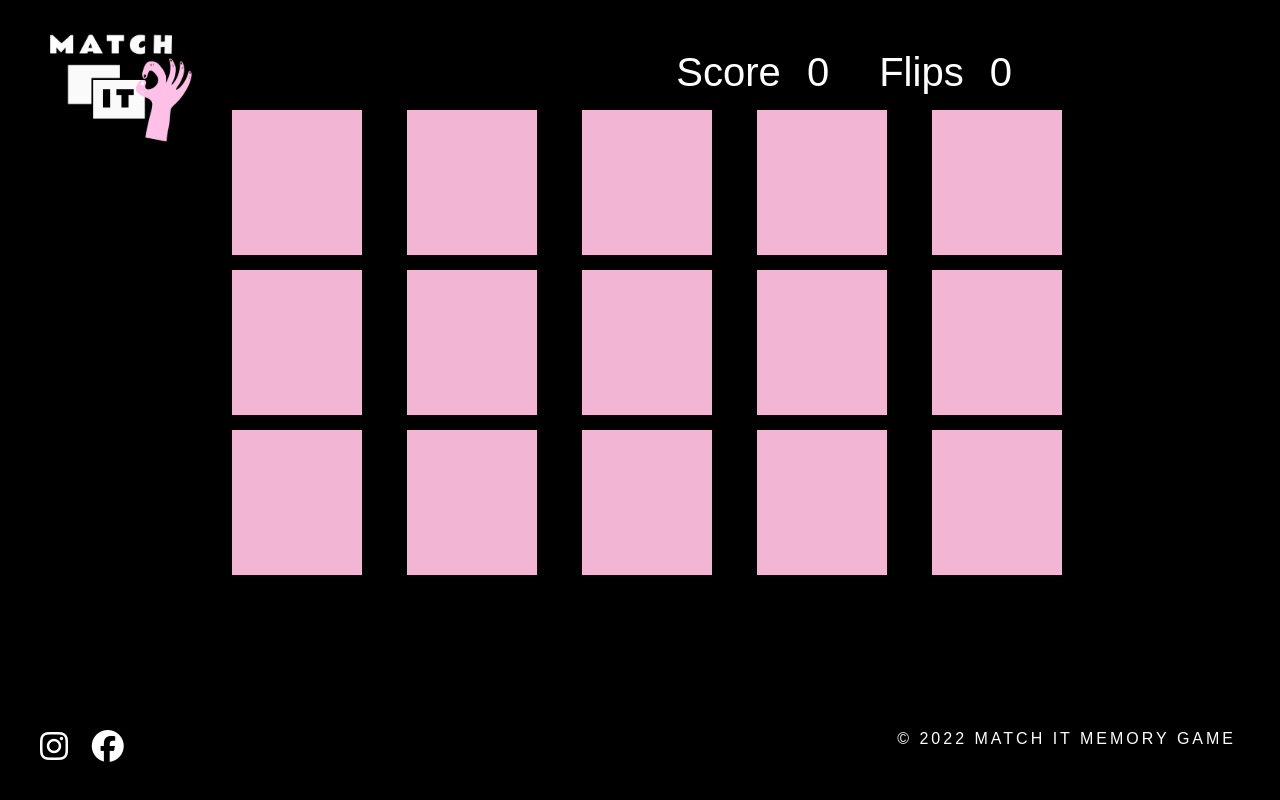
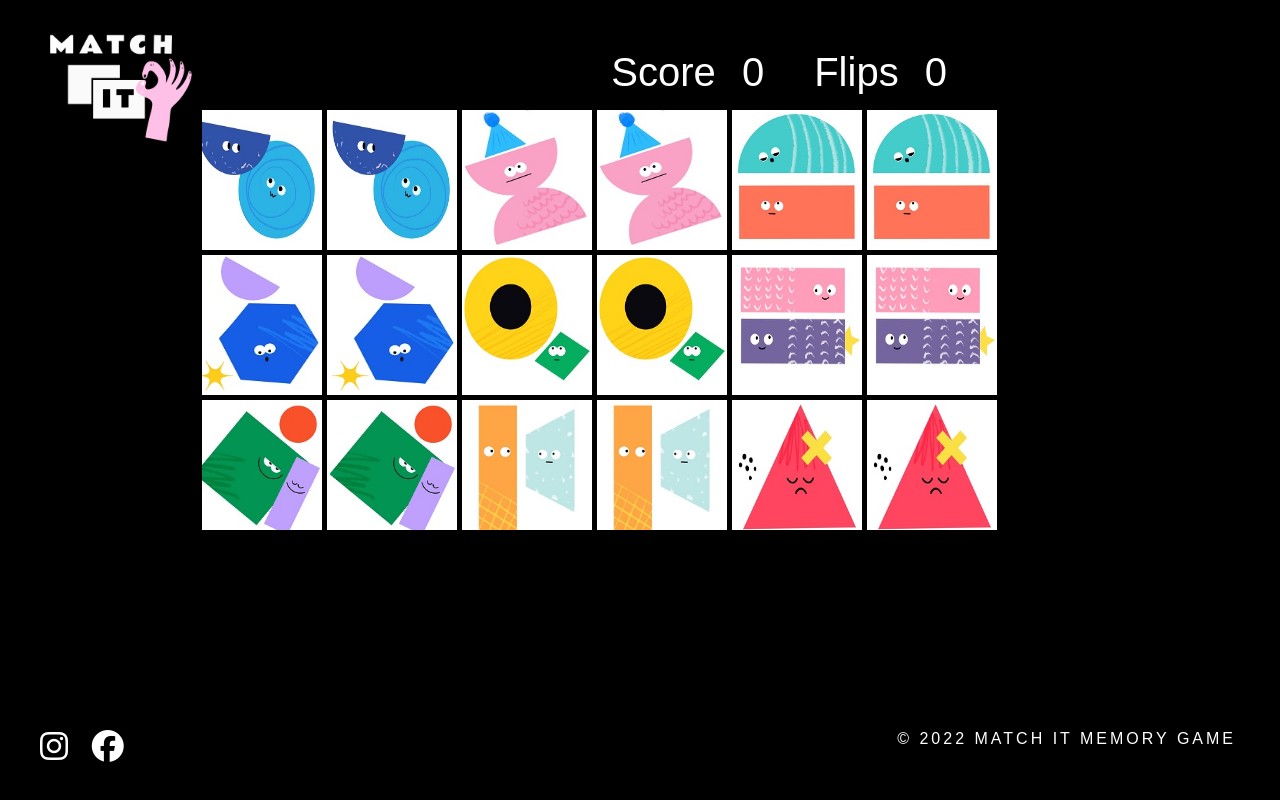
Before and after one commit to katzur/match-it, a plain HTML site: page game.html in a window 1280 px wide. Drawn offline with Linux system fonts and the light colour scheme; a web font is replaced by a local one.

Commit message:
Add card images to the game section

```diff
--- a/assets/css/style.css
+++ b/assets/css/style.css
@@ -5,7 +5,6 @@
     padding: 0;
     border: none;
 }
-
 
 /* global style */
 body {
@@ -143,13 +142,23 @@ footer > p {
 
 .game-container {
     display: grid;
-    grid-template-columns: repeat(5, 160px);
+    grid-template-columns: repeat(6, 120px);
     grid-gap: 15px;
     justify-items: end;
+    overflow: hidden;
 }
 
-.card {
+.memory-card {
     background-color: #f2b5d4;
-    height: 145px;
+    height: 130px;
     width: 130px;
 }
+
+.memory-card .front-face {
+    width: 130px;
+    height: 140px;
+}
+.memory-card .back-face {
+    width: 130px;
+    height: 130px;
+}
--- a/game.html
+++ b/game.html
@@ -43,21 +43,78 @@
             </div>
         </div>
 
-        <div class="card"></div>
-        <div class="card"></div>
-        <div class="card"></div>
-        <div class="card"></div>
-        <div class="card"></div>
-        <div class="card"></div>
-        <div class="card"></div>
-        <div class="card"></div>
-        <div class="card"></div>
-        <div class="card"></div>
-        <div class="card"></div>
-        <div class="card"></div>
-        <div class="card"></div>
-        <div class="card"></div>
-        <div class="card"></div>
+        <div class="memory-card">
+            <img class="front-face" src="assets/images/circle.JPG" alt="Circle image">
+            <img class="back-face" src="assets/images/back.jpg" alt="Back side of memory card">
+        </div>
+        <div class="memory-card">
+            <img class="front-face" src="assets/images/circle.JPG" alt="Circle image">
+            <img class="back-face" src="assets/images/back.jpg" alt="Back side of memory card">
+        </div>
+        <div class="memory-card">
+            <img class="front-face" src="assets/images/clepsydre.JPG" alt="Clepsydre image">
+            <img class="back-face" src="assets/images/back.jpg" alt="Back side of memory card">
+        </div>
+        <div class="memory-card">
+            <img class="front-face" src="assets/images/clepsydre.JPG" alt="Clepsydre image">
+            <img class="back-face" src="assets/images/back.jpg" alt="Back side of memory card">
+        </div>
+        <div class="memory-card">
+            <img class="front-face" src="assets/images/halfcircle.JPG" alt="Halfcircle image">
+            <img class="back-face" src="assets/images/back.jpg" alt="Back side of memory card">
+        </div>
+        <div class="memory-card">
+            <img class="front-face" src="assets/images/halfcircle.JPG" alt="Halfcircle image">
+            <img class="back-face" src="assets/images/back.jpg" alt="Back side of memory card">
+        </div>
+        <div class="memory-card">
+            <img class="front-face" src="assets/images/hexagon.JPG" alt="Hexagon image">
+            <img class="back-face" src="assets/images/back.jpg" alt="Back side of memory card">
+        </div>
+        <div class="memory-card">
+            <img class="front-face" src="assets/images/hexagon.JPG" alt="Hexagon image">
+            <img class="back-face" src="assets/images/back.jpg" alt="Back side of memory card">
+        </div>
+        <div class="memory-card">
+            <img class="front-face" src="assets/images/parallelogram.JPG" alt="Parallelogram image">
+            <img class="back-face" src="assets/images/back.jpg" alt="Back side of memory card">
+        </div>
+        <div class="memory-card">
+            <img class="front-face" src="assets/images/parallelogram.JPG" alt="Parallelogram image">
+            <img class="back-face" src="assets/images/back.jpg" alt="Back side of memory card">
+        </div>
+        <div class="memory-card">
+            <img class="front-face" src="assets/images/rectangle.JPG" alt="Rectangle image">
+            <img class="back-face" src="assets/images/back.jpg" alt="Back side of memory card">
+        </div>
+        <div class="memory-card">
+            <img class="front-face" src="assets/images/rectangle.JPG" alt="Rectangle image">
+            <img class="back-face" src="assets/images/back.jpg" alt="Back side of memory card">
+        </div>
+        <div class="memory-card">
+            <img class="front-face" src="assets/images/square.JPG" alt="Square image">
+            <img class="back-face" src="assets/images/back.jpg" alt="Back side of memory card">
+        </div>
+        <div class="memory-card">
+            <img class="front-face" src="assets/images/square.JPG" alt="Square image">
+            <img class="back-face" src="assets/images/back.jpg" alt="Back side of memory card">
+        </div>
+        <div class="memory-card">
+            <img class="front-face" src="assets/images/trapezoid.JPG" alt="Trapezoid image">
+            <img class="back-face" src="assets/images/back.jpg" alt="Back side of memory card">
+        </div>
+        <div class="memory-card">
+            <img class="front-face" src="assets/images/trapezoid.JPG" alt="Trapezoid image">
+            <img class="back-face" src="assets/images/back.jpg" alt="Back side of memory card">
+        </div>
+        <div class="memory-card">
+            <img class="front-face" src="assets/images/triangle.JPG" alt="Triangle image">
+            <img class="back-face" src="assets/images/back.jpg" alt="Back side of memory card">
+        </div>
+        <div class="memory-card">
+            <img class="front-face" src="assets/images/triangle.JPG" alt="Triangle image">
+            <img class="back-face" src="assets/images/back.jpg" alt="Back side of memory card">
+        </div>
 
     </div>
 
@@ -90,6 +147,7 @@
 
     <!-- font awesome scrpit -->
     <script src="https://kit.fontawesome.com/f953067161.js" crossorigin="anonymous"></script>
+    <script src="assets/js/script.js"></script>
 
 </body>
 </html>
```
Also changed, not shown: assets/images/back.jpg (added), assets/images/circle.JPG (renamed from assets/images/image1.JPG), assets/images/clepsydre.JPG (renamed from assets/images/image9.JPG), assets/images/halfcircle.JPG (renamed from assets/images/image5.JPG), assets/images/hexagon.JPG (renamed from assets/images/image4.JPG), assets/images/parallelogram.JPG (renamed from assets/images/image8.JPG), assets/images/rectangle.JPG (renamed from assets/images/image2.JPG), assets/images/square.JPG (renamed from assets/images/image7.JPG), assets/images/trapezoid.JPG (renamed from assets/images/image3.JPG), assets/images/triangle.JPG (renamed from assets/images/image6.JPG).
